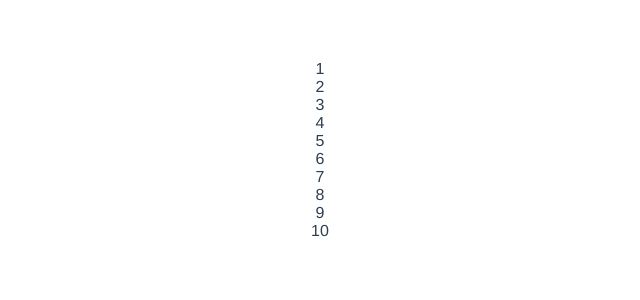
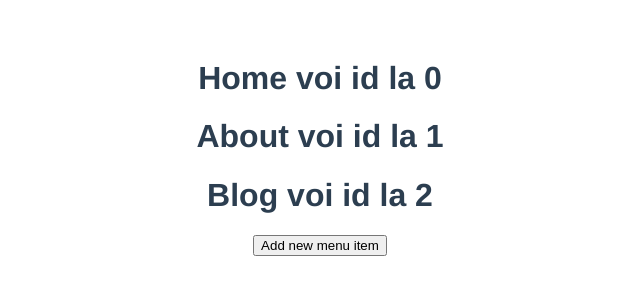
Before and after one commit to owentr1369/learning-vue2-ep3p4, a Vue app: page / in a window 1280 px wide. Shown: the top 300 px of the page, without its empty margins (320-960 px from the left). Built offline with nearby package versions, Linux system fonts and the light colour scheme.

Commit message:
ep3 part 9

```diff
--- a/src/App.vue
+++ b/src/App.vue
@@ -1,6 +1,8 @@
 <template>
   <div id="app">
-    <div v-for="n in 10" :key="n">{{ n }}</div>
+    <h1 v-for="(menu, i) in menus" :key="i">{{ menu }} voi id la {{ i }}</h1>
+    <!-- Key la cac unique value -->
+    <button @click="menus.push('test')">Add new menu item</button>
   </div>
 </template>
 
@@ -10,7 +12,9 @@
 export default {
   name: "App",
   data() {
-    return {};
+    return {
+      menus: ["Home", "About", "Blog"],
+    };
   },
   methods: {},
 };
```
